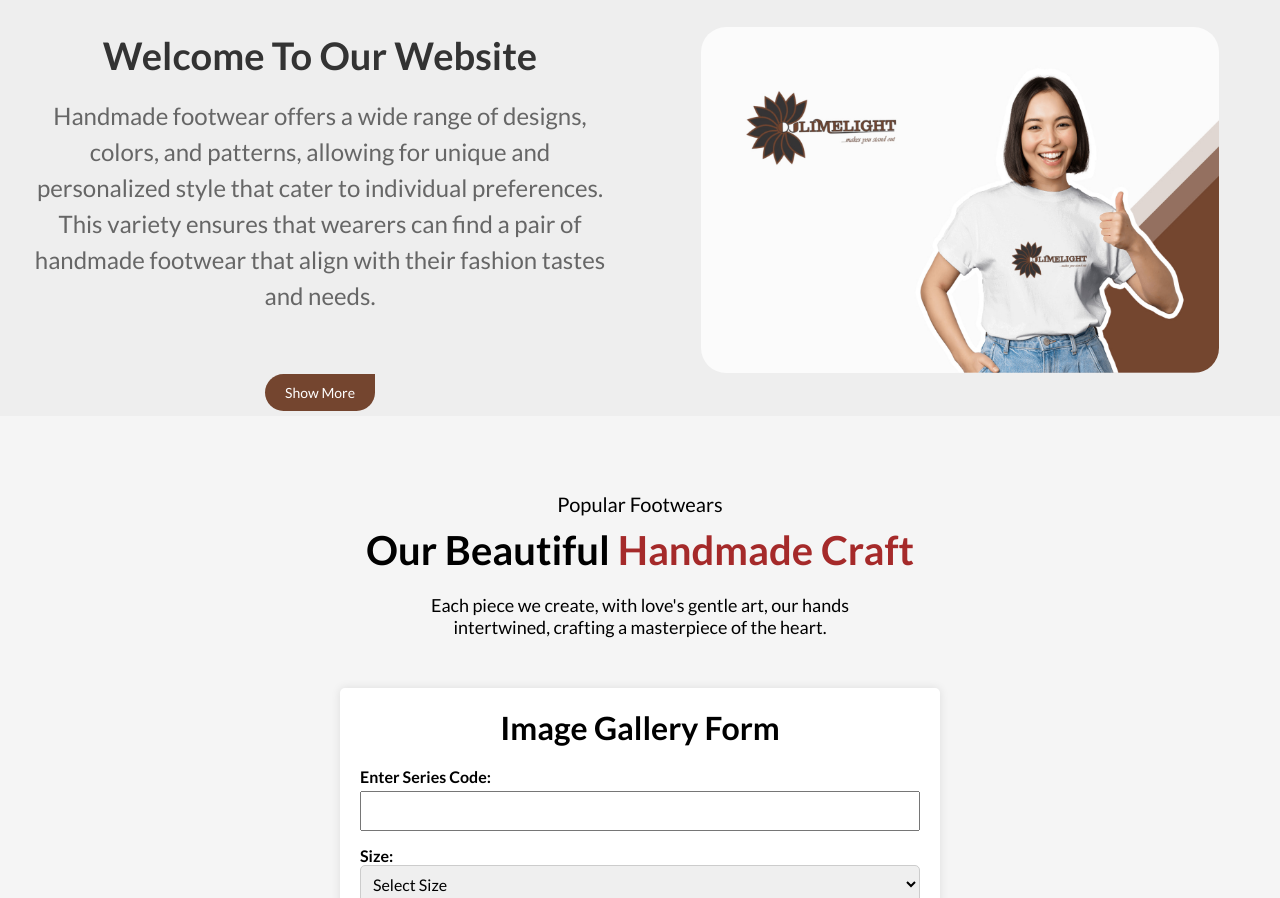
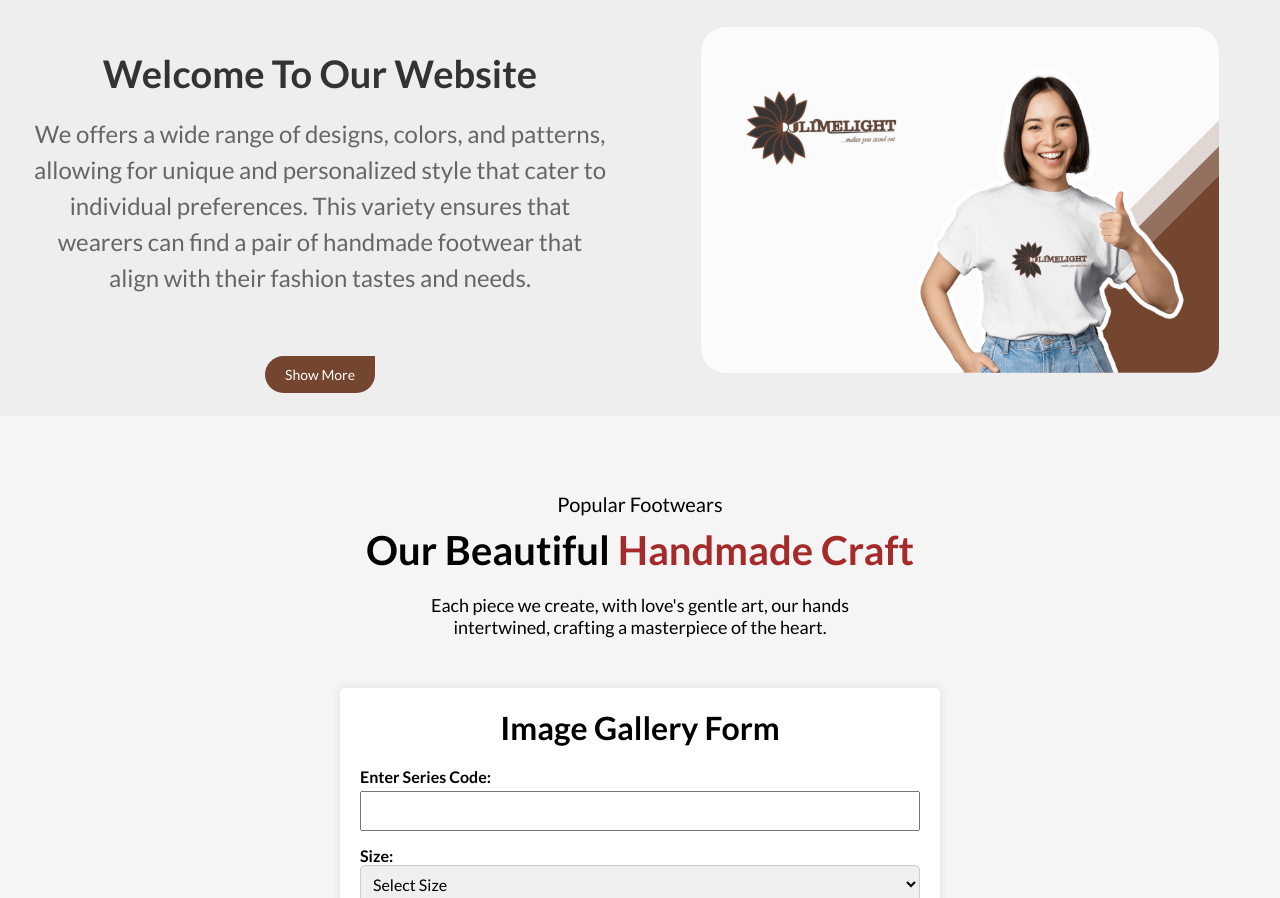
Before and after one commit to ojlimelight/store, a plain HTML site: page index.html in a window 1280 px wide. Shown: the part 1572-2470 px from the top of the page. Drawn offline with nearby package versions, Linux system fonts and the light colour scheme.

Commit message:
edited the subheading

```diff
--- a/index.html
+++ b/index.html
@@ -79,7 +79,7 @@
       <div class="about-us-content">
         <div class="left-column">
           <h2>Welcome To Our Website</h2>
-          <p>Handmade footwear offers a wide range of designs, colors, and patterns, allowing for  unique and personalized style that cater to individual preferences. This variety ensures that wearers can find a pair of handmade footwear that align with their fashion tastes and needs.</p>
+          <p>We offers a wide range of designs, colors, and patterns, allowing for  unique and personalized style that cater to individual preferences. This variety ensures that wearers can find a pair of handmade footwear that align with their fashion tastes and needs.</p>
           <button id="show-more-btn">Show More</button>
         </div>
         <div class="right-column">
```
